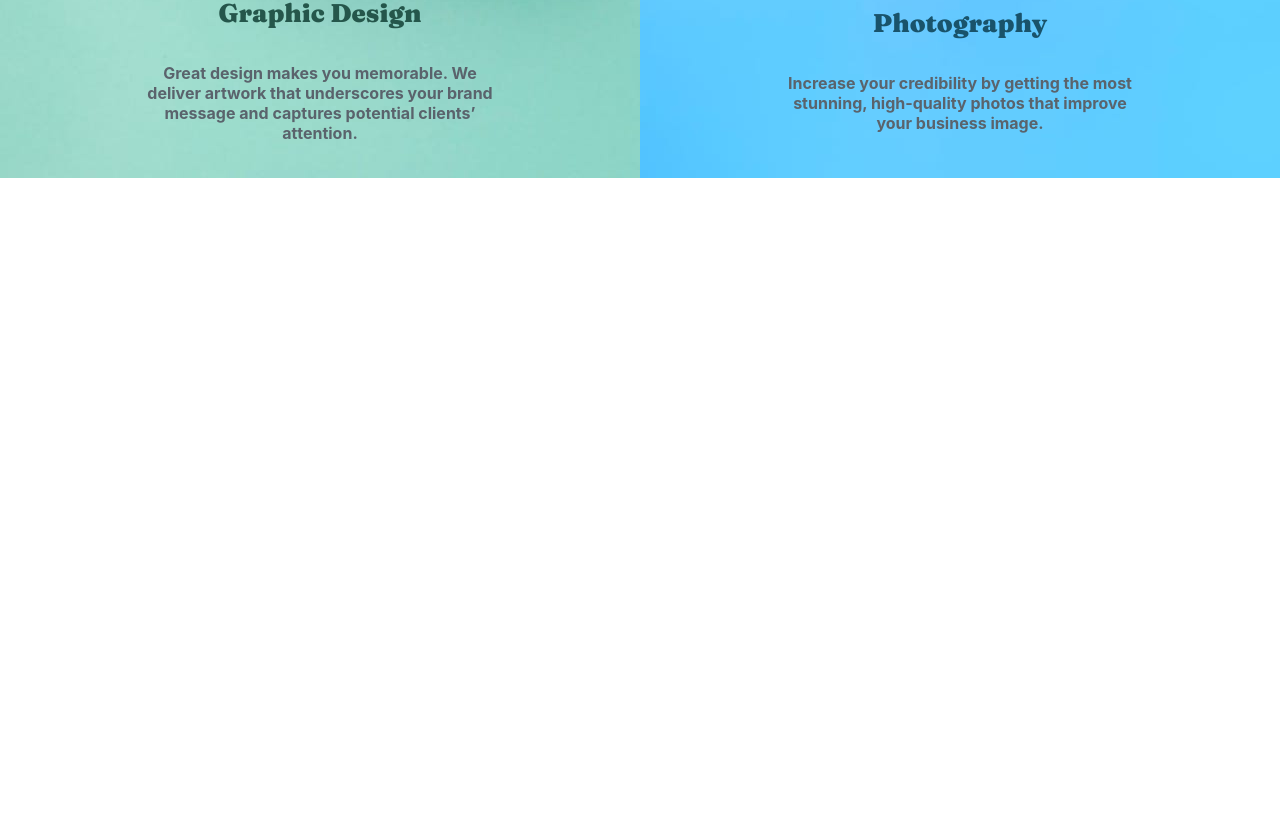
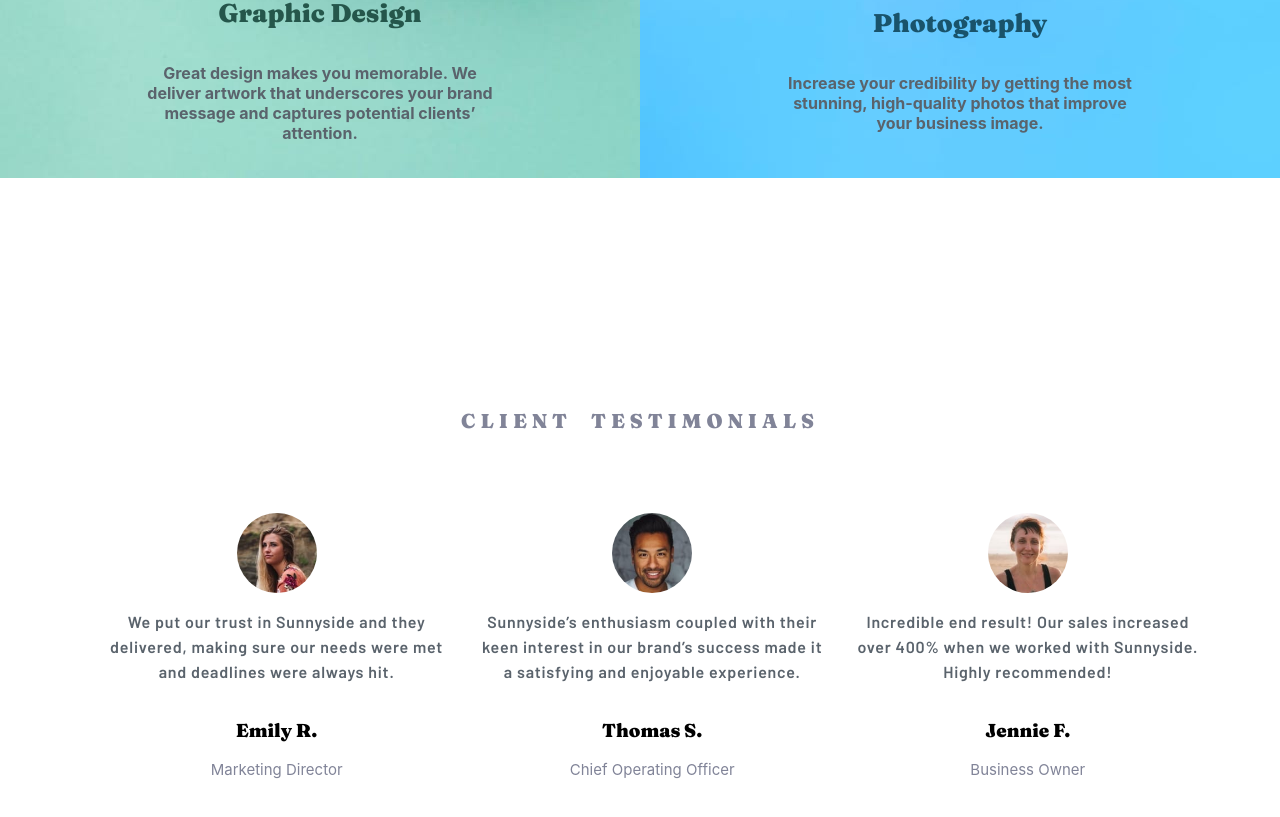
Before and after one commit to nooruddin-rahmani/sunny-side, a React (Create React App) app: page / in a window 1280 px wide. Shown: the part 2558-3375 px from the top of the page. Before the commit the page ends 2736 px from the top, so only its background shows below. Built offline with nearby package versions, Linux system fonts and the light colour scheme.

Commit message:
created and modofied testimonials

```diff
--- a/src/App.js
+++ b/src/App.js
@@ -4,6 +4,7 @@ import Main from "./components/Main";
 import SectionTwo from "./components/SectionTwo";
 import SectionThree from "./components/SectionThree";
 import SectionFour from "./components/SectionFour";
+import Testeminials from "./components/Testeminials";
 function App() {
   return (
     <div>
@@ -14,6 +15,7 @@ function App() {
       <SectionTwo />
       <SectionThree />
       <SectionFour />
+      <Testeminials />
     </div>
   );
 }
--- a/src/components/Testeminials.js
+++ b/src/components/Testeminials.js
@@ -1,14 +1,99 @@
 import React from "react";
-
+import styled from "styled-components";
 function Testeminials() {
   return (
-    <div>
-      <h1>CLIENT TESTIMONIALS</h1>
-      <div></div>
-      <div></div>
-      <div></div>
-    </div>
+    <Container>
+      <h2>CLIENT TESTIMONIALS</h2>
+      <Customers>
+        <Emily>
+          <img src="./images/image-emily.jpg" alt="" />
+          <p>
+            We put our trust in Sunnyside and they delivered, making sure our
+            needs were met and deadlines were always hit.
+          </p>
+          <h3>Emily R.</h3>
+          <span>Marketing Director</span>
+        </Emily>
+
+        <Thomas>
+          <img src="./images/image-thomas.jpg" alt="" />
+          <p>
+            Sunnyside’s enthusiasm coupled with their keen interest in our
+            brand’s success made it a satisfying and enjoyable experience.
+          </p>
+          <h3>Thomas S.</h3>
+          <span>Chief Operating Officer</span>
+        </Thomas>
+        <Jennie>
+          <img src="./images/image-jennie.jpg" alt="" />
+          <p>
+            Incredible end result! Our sales increased over 400% when we worked
+            with Sunnyside. Highly recommended!
+          </p>
+          <h3>Jennie F.</h3>
+          <span>Business Owner</span>
+        </Jennie>
+      </Customers>
+    </Container>
   );
 }
 
 export default Testeminials;
+const Container = styled.div`
+  background: hsl(0, 0%, 100%);
+  display: flex;
+  flex-direction: column;
+  align-items: center;
+  justify-content: center;
+  margin-bottom: 25vh;
+  margin-top: 10vh;
+  h2 {
+    font-family: "Fraunces", serif;
+    color: hsl(232, 10%, 55%);
+    font-weight: 900;
+    word-spacing: 10px;
+    font-size: 20px;
+    letter-spacing: 5px;
+    margin: 150px 0px 80px 0px;
+  }
+`;
+const Customers = styled.div`
+  display: flex;
+  flex-direction: row;
+  width: 1000px;
+`;
+const Emily = styled.div`
+  display: flex;
+  flex-direction: column;
+  align-items: center;
+  justify-content: center;
+  text-align: center;
+  margin-left: -3vw;
+  margin-right: 4vw;
+  img {
+    border-radius: 50%;
+    width: 80px;
+    height: 80px;
+  }
+  p {
+    color: hsl(213, 9%, 39%);
+    font-family: "Barlow";
+    letter-spacing: 0.8px;
+    line-height: 25px;
+    width: 350px;
+  }
+  h3 {
+    font-family: "Fraunces", serif;
+  }
+  span {
+    color: hsl(232, 10%, 55%);
+    font-size: 15px;
+  }
+`;
+const Thomas = styled(Emily)`
+  margin-left: -2vw;
+  margin-right: 4vw;
+`;
+const Jennie = styled(Emily)`
+  margin-left: -2vw;
+`;
--- a/src/index.css
+++ b/src/index.css
@@ -1,13 +1,11 @@
 body {
   margin: 0;
-  font-family: -apple-system, BlinkMacSystemFont, 'Segoe UI', 'Roboto', 'Oxygen',
-    'Ubuntu', 'Cantarell', 'Fira Sans', 'Droid Sans', 'Helvetica Neue',
-    sans-serif;
+  font-family: -apple-system, BlinkMacSystemFont, "Barlow", sans-serif;
   -webkit-font-smoothing: antialiased;
   -moz-osx-font-smoothing: grayscale;
 }
 
 code {
-  font-family: source-code-pro, Menlo, Monaco, Consolas, 'Courier New',
+  font-family: source-code-pro, Menlo, Monaco, Consolas, "Courier New",
     monospace;
 }
```
